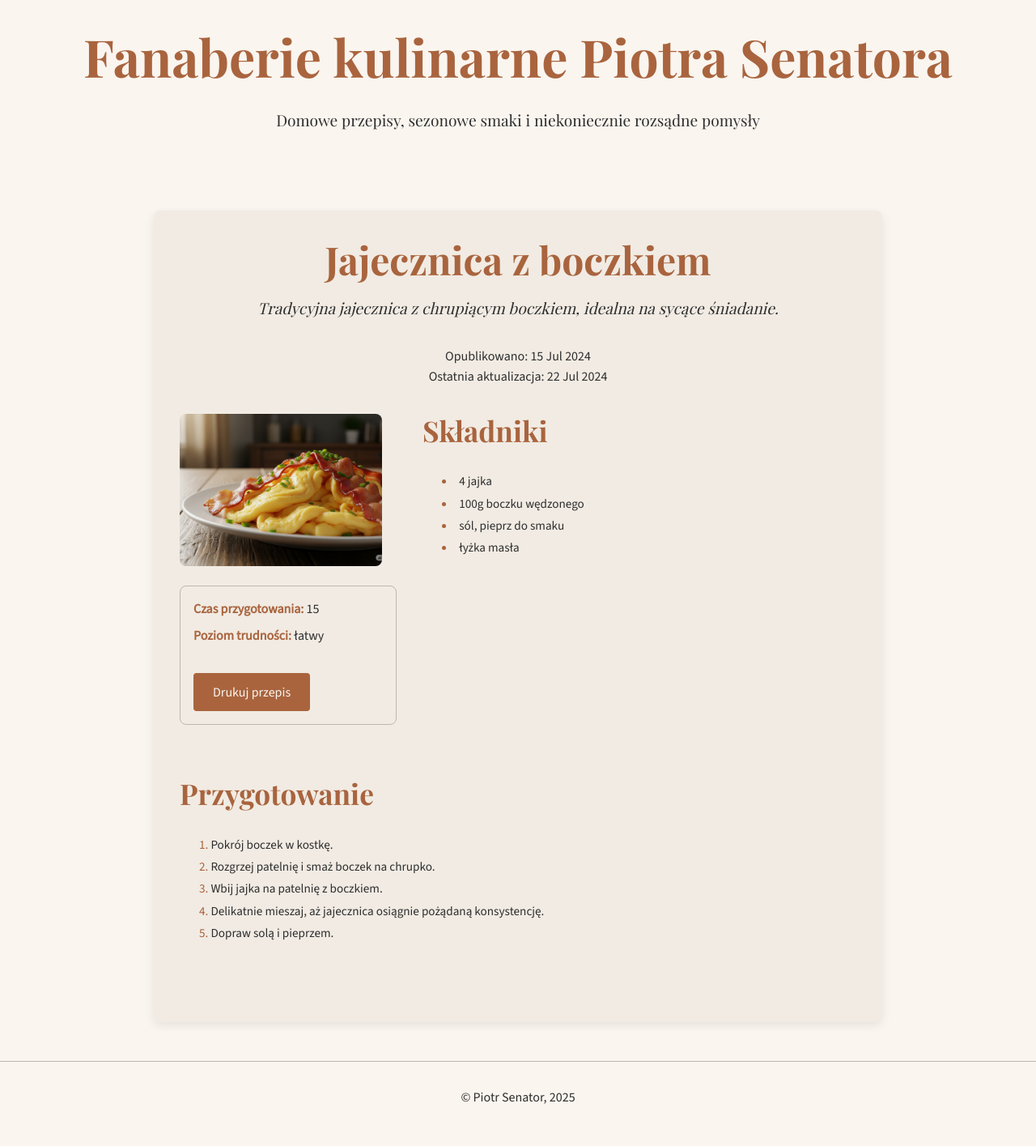
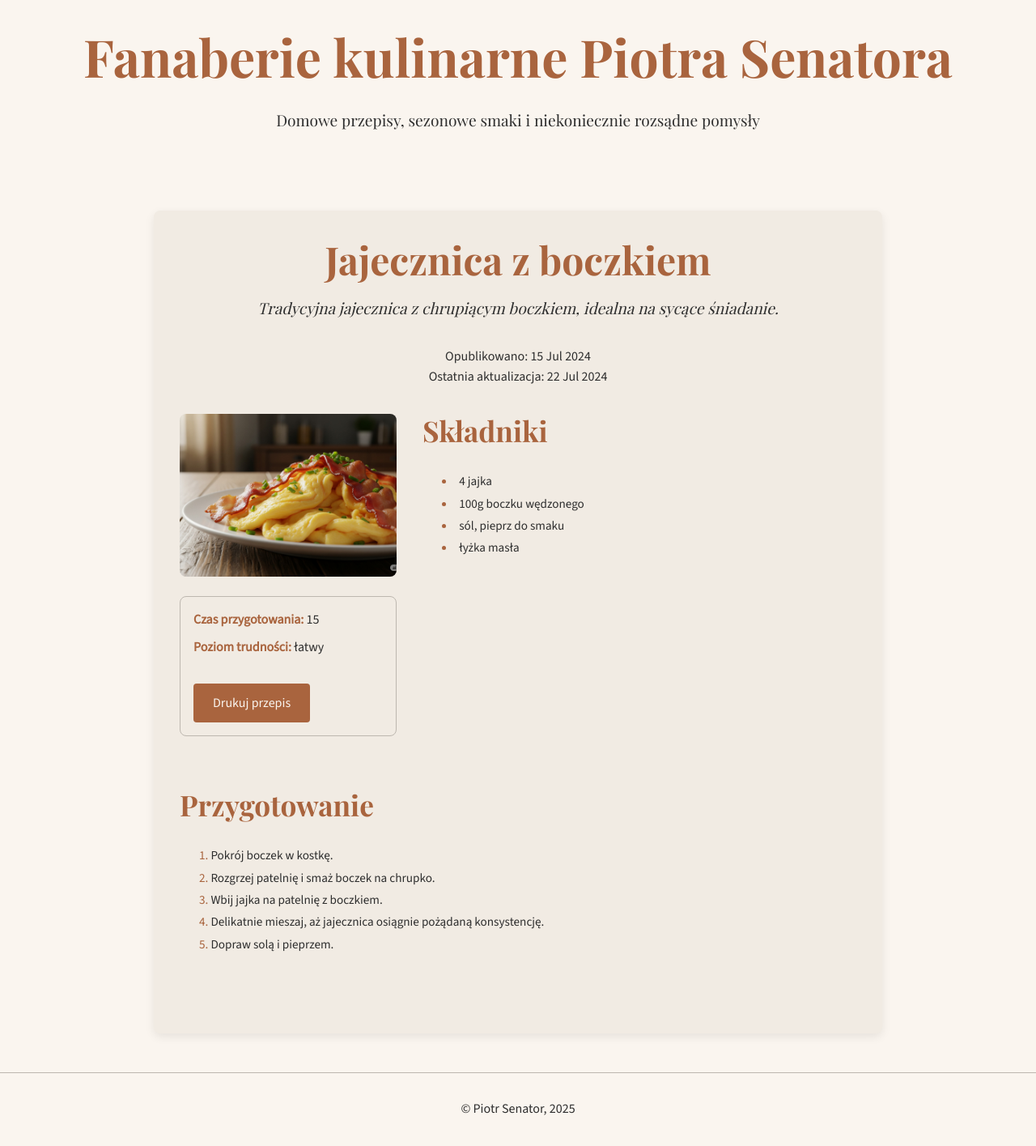
Before and after one commit to piotrsenator/kuchnia, a Jekyll site: the page built from _recipes/jajecznica-z-boczkiem.md, in a window 1280 px wide. Shown: the whole page at 81% size. Built offline with Jekyll 4.4.1, drawn with Linux system fonts in a browser that asks for light colours.

Commit message:
Update style.css

```diff
--- a/assets/css/style.css
+++ b/assets/css/style.css
@@ -332,8 +332,8 @@ a:hover {
 
 @media (min-width: 768px) { /* Tablet i desktop */
     .recipe-content-wrapper {
-        /* Lewa kolumna (obraz, detale) ~1/3 szerokości, Prawa kolumna (składniki) ~2/3 szerokości */
-        grid-template-columns: 1fr 2fr;
+        /* Lewa kolumna (obraz, detale), Prawa kolumna (składniki) */
+        grid-template-columns: minmax(250px, 1fr) 2fr; /* Umożliwia dynamiczną szerokość lewej kolumny (min 250px, maks 1fr) */
     }
 }
 
@@ -371,8 +371,8 @@ a:hover {
 }
 
 .recipe-main-image {
-    max-width: 250px; /* Mniejszy rozmiar obrazka */
-    width: 100%; /* Upewnij się, że skaluje się w dół */
+    max-width: 100%; /* Upewnij się, że obrazek dostosowuje się do szerokości rodzica */
+    width: 100%;     /* Obrazek ma zajmować całą szerokość rodzica (czyli recipe-main-info) */
     height: auto;
     border-radius: 8px;
     margin-bottom: 1.5rem;
@@ -381,7 +381,7 @@ a:hover {
 }
 
 .recipe-details {
-    width: 100%; /* Upewnij się, że detale zajmują pełną szerokość */
+    width: 100%; /* Upewnij się, że detale zajmują pełną szerokość swojego rodzica (recipe-main-info) */
     padding: 1rem;
     background-color: #F1EBE3;
     border-radius: 8px;
@@ -583,7 +583,8 @@ a:hover {
     .print-button,
     .back-to-categories-link,
     .back-to-home-notes-link,
-    .error-404-page {
+    .error-404-page,
+    .recipe-main-image { /* === KLUCZOWA ZMIANA: UKRYJ ZDJĘCIE GŁÓWNE PRZEPISU === */
         display: none !important;
     }
 
@@ -631,10 +632,10 @@ a:hover {
     }
 
     /* Zapewnij, że wszystkie sekcje wewnątrz rozciągają się na pełną szerokość */
-    .recipe-main-info,
+    .recipe-main-info, /* === WAŻNE: recipe-main-info będzie puste po ukryciu zdjęcia, ale nadal musimy je odpowiednio układać === */
     .recipe-ingredients,
     .recipe-preparation,
-    .recipe-additional-content { /* Dodaj to, jeśli masz taką sekcję */
+    .recipe-additional-content {
         display: block;   /* Upewnij się, że są blokami */
         width: 100% !important; /* Wymuś pełną szerokość, nadpisując ewentualne inne style */
         float: none !important; /* Usuń ewentualne floaty, które tworzą kolumny */
@@ -652,20 +653,13 @@ a:hover {
         margin-top: 0; /* Pierwsza sekcja nie potrzebuje górnego marginesu, jeśli header jest oddzielony */
     }
 
-    .recipe-main-image {
-        max-width: 100%;
-        height: auto;
-        border-radius: 0;
-        margin-bottom: 1rem;
-        aspect-ratio: auto;
-        object-fit: contain;
-    }
+    /* Usunięto style dla .recipe-main-image na wydruku, bo jest ukrywane */
 
     .recipe-details {
         border: none;
         background-color: #fff;
         padding: 0;
-        margin-top: 1rem; /* Odstęp między obrazkiem a detalami */
+        margin-top: 1rem; /* Odstęp między detalami a poprzednią sekcją */
     }
 
     .recipe-details p {
```
